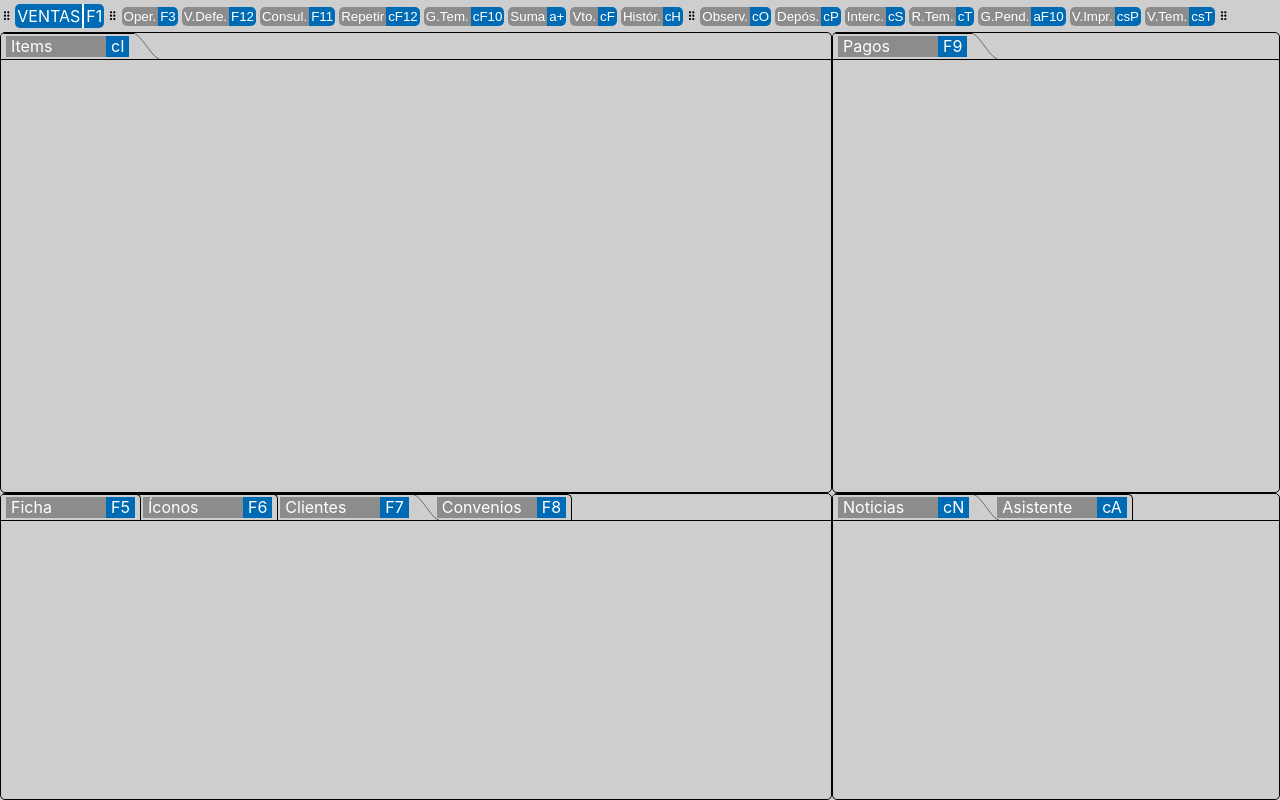
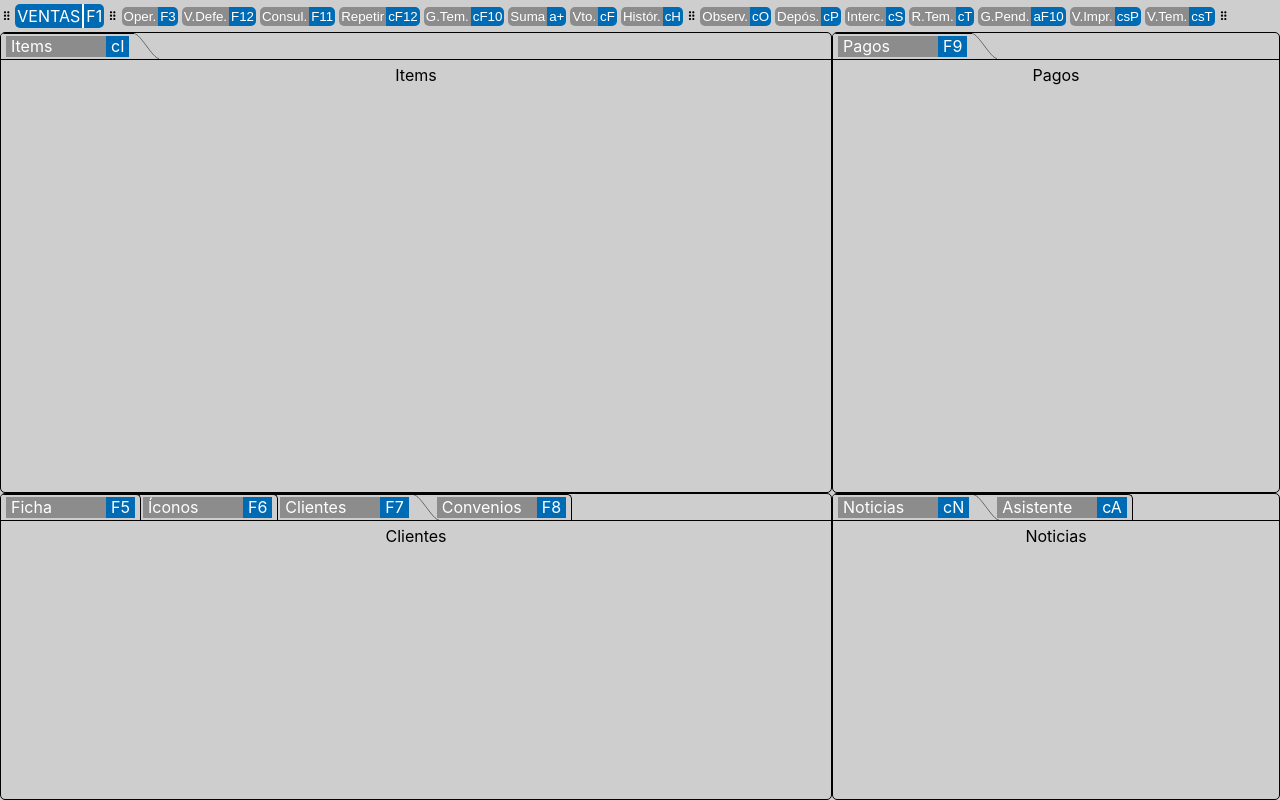
Before and after one commit to ielia/touchandsale-electron-deprecated, a React (Create React App) app: page / in a window 1280 px wide. Built offline with nearby package versions, Linux system fonts and the light colour scheme.

Commit message:
Fixed selected tab content.

```diff
--- a/src/Components/TabbedViewContainer.jsx
+++ b/src/Components/TabbedViewContainer.jsx
@@ -21,8 +21,8 @@ export default function TabbedViewContainer({selectedViewKey, children}) {
                 </div>
             </div>
             <div className="tabbed-view-content">
-                <div className="tab-content" tabindex="1">
-                    {React.Children.map(children, child => child).find(child => child.key === selectedViewKey) /* horrid patch to use 'find' */}
+                <div className="tab-content" tabIndex="1">
+                    {React.Children.map(children, child => child.key === selectedViewKey ? child : null).find(child => child) /* horrid patch to use 'find' */}
                 </div>
             </div>
         </div>
--- a/src/Components/TabbedViewContainer.scss
+++ b/src/Components/TabbedViewContainer.scss
@@ -28,7 +28,7 @@
     flex: 1 1 auto;
 
     & > .tab-content {
-      border: 5px transparent;
+      border: 5px solid transparent;
       height: 100%;
       width: 100%;
     }
--- a/src/Components/ViewTab.jsx
+++ b/src/Components/ViewTab.jsx
@@ -2,7 +2,17 @@ import React from 'react';
 
 import './ViewTab.scss';
 
-export default function ViewTab({label, shortcutKeys, actions, zIndex, selected}) {
+export default class ViewTab extends React.Component {
+    constructor(props) {
+        super(props);
+        this.handleFocus = this.handleFocus.bind(this);
+    }
+
+    handleFocus() {
+    }
+
+    render() {
+        const {label, shortcutKeys, zIndex, selected} = this.props;
         return (
             <div className={`view-tab${selected ? ' selected' : ''}`} tabIndex={selected ? 1 : -1} style={{zIndex}}>
                 <div className="outline">
@@ -15,4 +25,5 @@ export default function ViewTab({label, shortcutKeys, actions, zIndex, selected}
                 </svg>
             </div>
         );
+    }
 };
```
Lines whose indentation alone changed are shown as unchanged.
